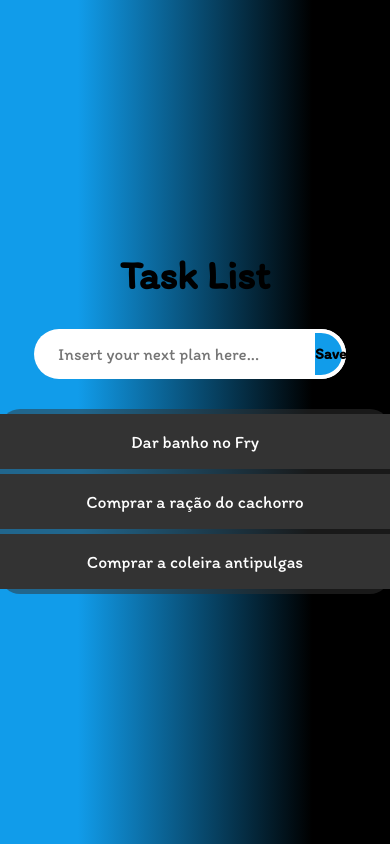
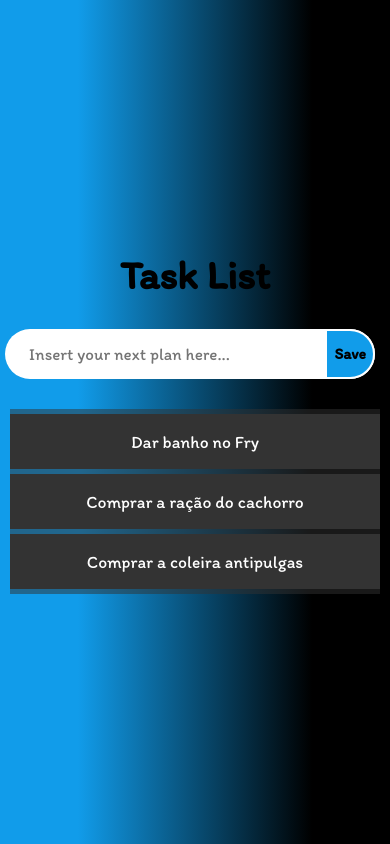
Before and after one commit to ivo-petronio/task-list-double, a React (Vite) app: page / in a window 390 px wide. Built offline with nearby package versions, Linux system fonts and the light colour scheme.

Commit message:
fix: task-board width

```diff
--- a/src/App.css
+++ b/src/App.css
@@ -72,7 +72,6 @@ main {
     height: 100%;
     width: 100%;
     background-color: #333;
-    border-radius: 20px;
     opacity: .5;
     z-index: -1;
 }
@@ -157,10 +156,13 @@ main {
 @media screen and (max-width: 480px) {
 
     .command-container {
-        width: 80%;
+        width: 95%;
         height: 50px;
         margin-right: 10px
+    }
 
+    .tasks-board {
+        width: 95%;
     }
 
     .task {
@@ -174,7 +176,8 @@ main {
 
     .save-task-btn {
         font-size: 4vmin;
-        width: 35px;
+        width: 50px;
+        border: 2px solid #fff;
     }
 
     .task button {
--- a/src/App.tsx
+++ b/src/App.tsx
@@ -37,9 +37,6 @@ function App() {
       enabled: true,
       task: item
     })
-
-    let focus = document.querySelector(".task-input")
-    focus.parentNode.style.boxShadow = "0 0 10px 5px purple, 0 0 20px 10px white";
   }
 
   function handleSaveEdit() {
@@ -54,9 +51,6 @@ function App() {
       enabled: false,
       task: ""
     })
-
-    let focus = document.querySelector(".task-input")
-    focus.parentNode.style.boxShadow = "";
 
   }
 
```
